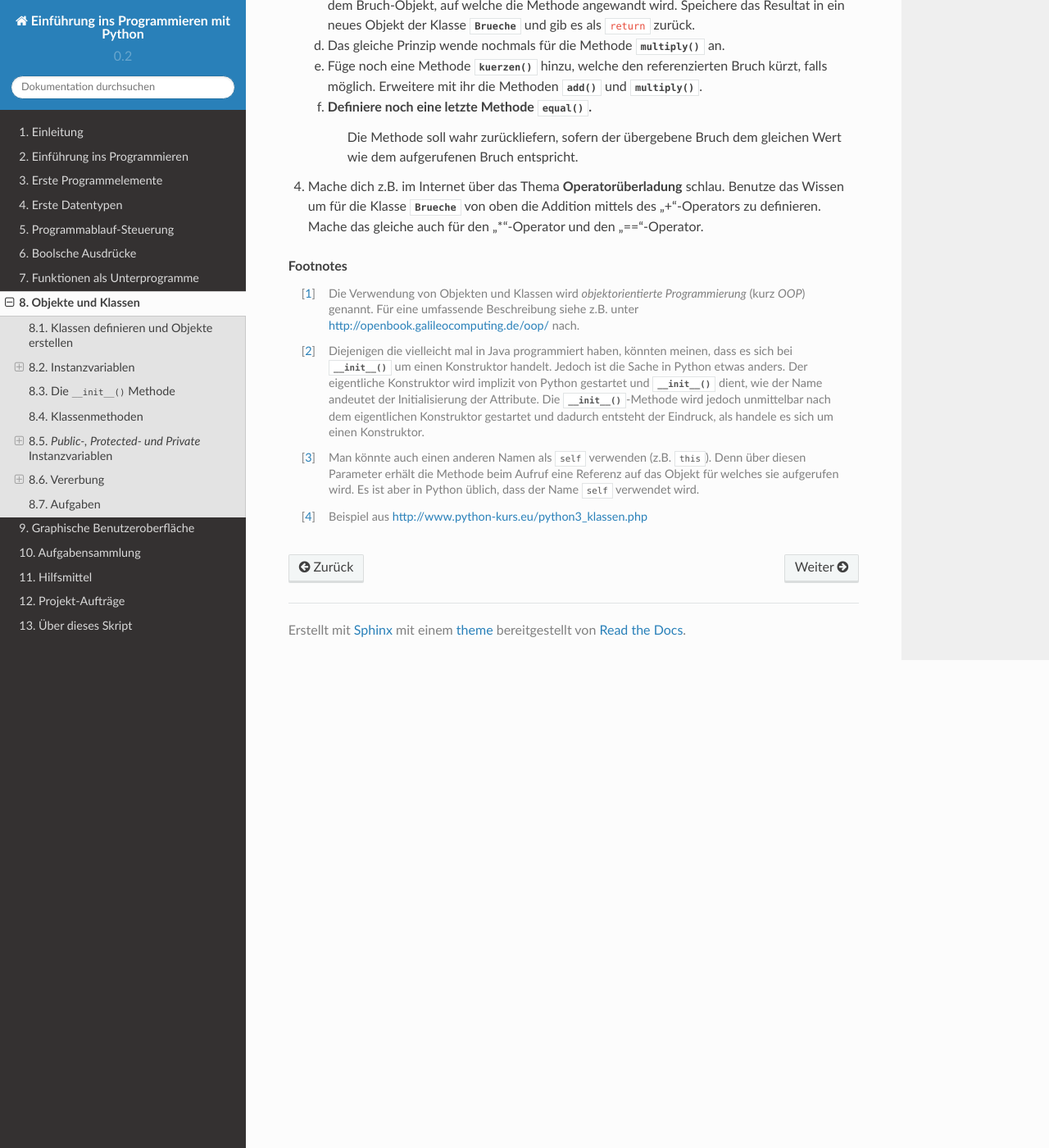
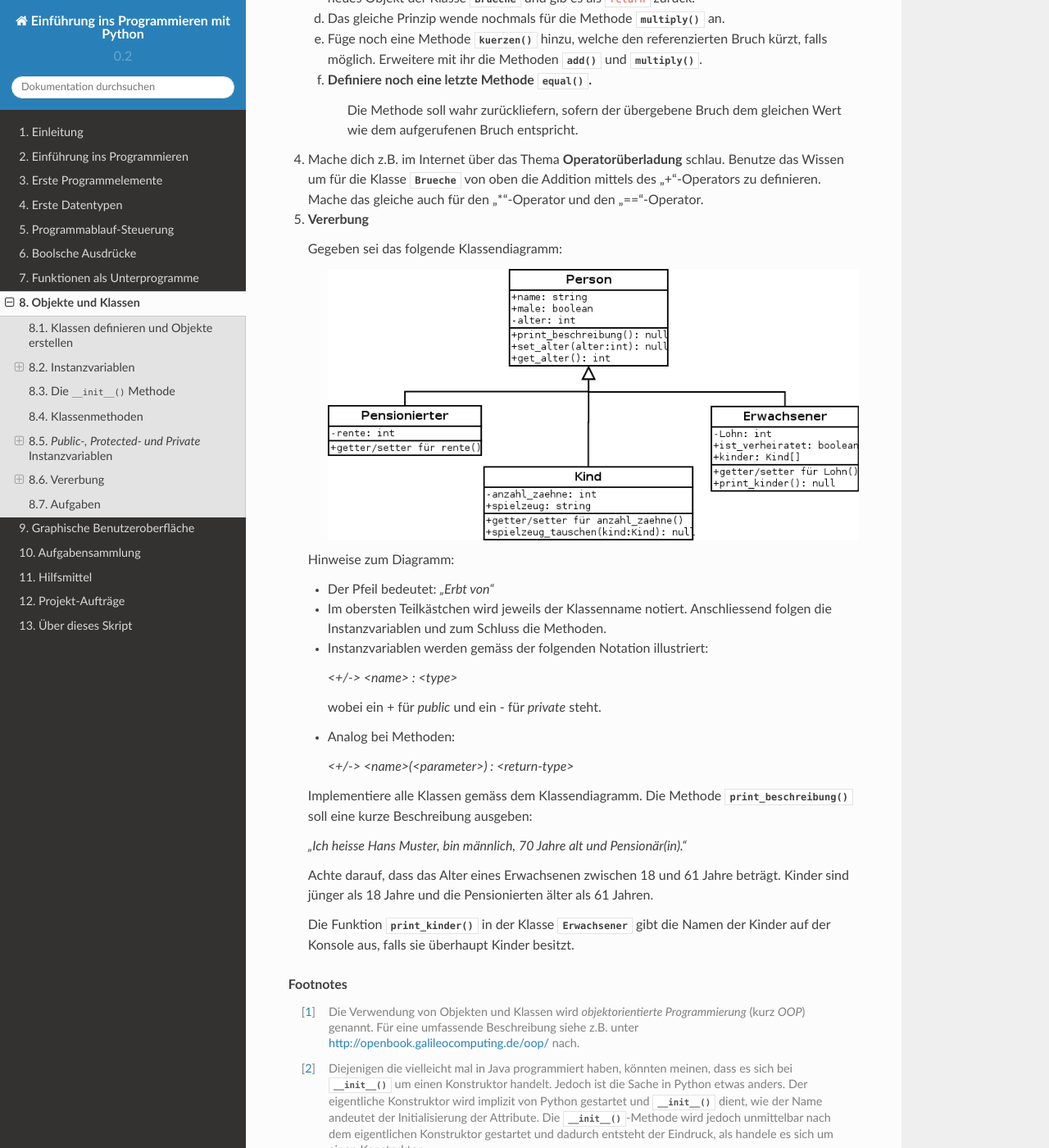
Before and after one commit to hb9hnt/pythonbuch, a Sphinx documentation site: the page built from source/objekte.rst, in a window 1280 px wide and 1400 px high, scrolled down 13256 px. Shown: the whole window at 82% size. Built offline with Sphinx 7.4.7 and the Read the Docs theme 2.0.0, drawn with Linux system fonts in a browser that asks for light colours.

Commit message:
Aufgabe zum Thema Vererbung hinzugefügt

```diff
--- a/source/objekte.rst
+++ b/source/objekte.rst
@@ -591,6 +591,40 @@ Aufgaben
    die Addition mittels des "+"-Operators zu definieren.
    Mache das gleiche auch für den "*"-Operator und den "=="-Operator.
 
+5. **Vererbung**
+
+   Gegeben sei das folgende Klassendiagramm:
+
+		|erben_personen|
+
+   Hinweise zum Diagramm:
+
+   - Der Pfeil bedeutet: *"Erbt von"*
+   - Im obersten Teilkästchen wird jeweils der Klassenname notiert.
+     Anschliessend folgen die Instanzvariablen und zum Schluss die Methoden.
+   - Instanzvariablen werden gemäss der folgenden Notation illustriert:
+
+     `<+/-> <name> : <type>`
+
+     wobei ein + für *public* und ein - für *private* steht.
+   - Analog bei Methoden:
+
+     `<+/-> <name>(<parameter>) : <return-type>`
+
+   Implementiere alle Klassen gemäss dem Klassendiagramm.
+   Die Methode :py:func:`print_beschreibung`
+   soll eine kurze Beschreibung ausgeben:
+
+   *"Ich heisse Hans Muster, bin männlich, 70 Jahre alt und Pensionär(in)."*
+
+   Achte darauf, dass das Alter eines Erwachsenen zwischen 18 und 61 Jahre
+   beträgt. Kinder sind jünger als 18 Jahre und die Pensionierten älter als
+   61 Jahren.
+
+   Die Funktion :py:func:`print_kinder` in der Klasse :py:class:`Erwachsener`
+   gibt die Namen der Kinder auf der Konsole aus, falls sie überhaupt
+   Kinder besitzt.
+
 
 .. rubric:: Footnotes
 
@@ -618,3 +652,4 @@ Aufgaben
 
 
 .. |erben| image:: images/erben.png
+.. |erben_personen| image:: images/erben_personen.png
```
Also changed, not shown: source/code/oop/private_protected.py (line endings or trailing spaces).
